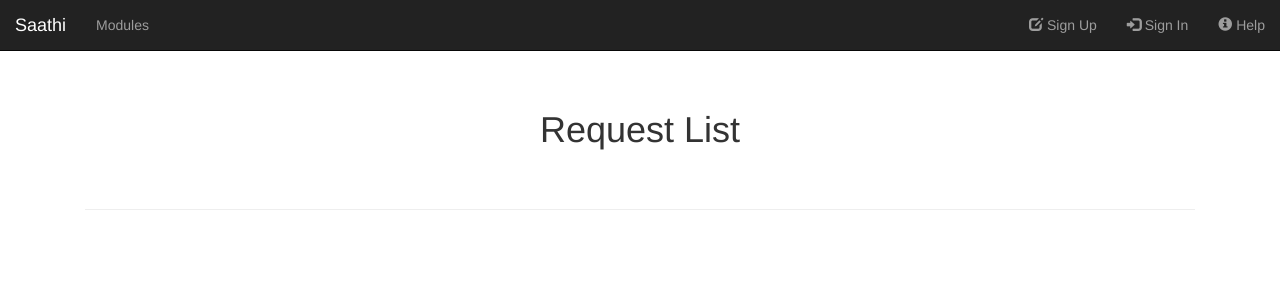
After one commit to nisargjhaveri/saathi, a PHP site: template app/views/requests/view.php in a window 1280 px wide. The commit adds this page. Shown: the top 300 px of the page. Run offline with PHP 8.4, Linux system fonts and the light colour scheme; the template is opened without the code that fills it, so the values that code supplies are empty; some libraries are stand-ins or nearby versions.

Commit message:
View requests

```diff
--- a/app/views/requests/index.php
+++ b/app/views/requests/index.php
@@ -1,2 +1,3 @@
 <h1>Requests</h1>
-<a href="add">Request</a>
+<a href="add">Request</a><br>
+<a href="view"> List all Requests</a>
--- /dev/null
+++ b/app/views/requests/view.php
@@ -0,0 +1,153 @@
+<!DOCTYPE html>
+<html>
+<head>
+    <meta charset="utf-8">
+    <meta http-equiv="X-UA-Compatible" content="IE=edge">
+    <meta name="viewport" content="width=device-width, initial-scale=1">
+    <link href="<?php echo base_url(); ?>static/css/bootstrap.min.css" rel="stylesheet" media="screen">
+    <link href="<?php echo base_url(); ?>static/css/sidebar.css" rel="stylesheet" media="screen">
+    <script src="https://ajax.googleapis.com/ajax/libs/jquery/1.11.2/jquery.min.js"></script>
+    <script src="<?php echo base_url(); ?>static/js/bootstrap.js"></script>
+
+</head>
+<nav class="navbar navbar-inverse navbar-fixed-top" id="navbar" role="navigation" style="visibility: visible">
+    <div class="container-fluid">
+
+        <!-- Brand and toggle get grouped for better mobile display -->
+        <div class="navbar-header">
+            <button type="button" class="navbar-toggle collapsed" data-toggle="collapse" data-target="#bs-example-navbar-collapse-1">
+                <span class="sr-only">Toggle navigation</span>
+                <span class="icon-bar"></span>
+                <span class="icon-bar"></span>
+                <span class="icon-bar"></span>
+            </button>
+
+            <a class="navbar-brand" href="<?php echo base_url(); ?>">Saathi</a>
+        </div>
+
+        <!-- Collect the nav links, forms, and other content for toggling -->
+        <div class="collapse navbar-collapse" id="bs-example-navbar-collapse-1">
+            <ul class="nav navbar-nav">
+            </ul>
+
+            <ul class="nav navbar-nav navbar-right">
+                <!--li><a href="#">Link</a></li-->
+                <li>
+                    <a href="#">
+                        <i class="glyphicon glyphicon-edit"></i>
+                        Sign Up
+                    </a>
+                </li>
+                <li>
+                    <a href="#">
+                        <i class="glyphicon glyphicon-log-in"></i>
+                        Sign In
+                    </a>
+                </li>
+                <li>
+                    <a href="#">
+                        <i class="glyphicon glyphicon-info-sign"></i>
+                        Help
+                    </a>
+                </li>
+            </ul>
+
+            <ul class="nav navbar-nav navbar-left">
+                <li>
+                    <a href="#menu-toggle" id="menu-toggle">
+                        Modules
+                    </a>
+                </li>
+            </ul>
+
+        </div><!-- /.navbar-collapse -->
+    </div><!-- /.container-fluid -->
+</nav>
+<body style="padding: 50px">
+<div id="wrapper" class="toggled">
+    <!-- Sidebar -->
+    <div id="sidebar-wrapper">
+        <ul class="sidebar-nav">
+
+            <li>
+                <a href="<?php echo base_url(); ?>missing/">
+                    Missing People
+                </a>
+            </li>
+
+            <li>
+                <a href="<?php echo base_url(); ?>organisations/">
+                    Organisations
+                </a>
+            </li>
+
+            <li>
+                <a href="#">
+                    Camps
+                </a>
+            </li>
+
+            <li>
+                <a href="<?php echo base_url(); ?>assets/">
+                    Assets
+                </a>
+            </li>
+
+            <li>
+                <a href="#">
+                    Requests
+                </a>
+            </li>
+
+        </ul>
+    </div>
+    <div id="page-content-wrapper" style="background-color: #ffffff;">
+        <div class="container-fluid">
+            <div class="row">
+                <div class="col-lg-12">
+                    <div class="page-header">
+                        <h1 style="text-align: center;">
+                            Request List<br/>
+                        </h1>
+                        <br /><br />
+
+                        <?php
+                            foreach ($request_list as $list) {
+                                if($list['supplier_id']==NULL)
+                                {
+                                echo "<div class='panel panel-primary'>
+                                      <div class='panel-heading' style='font-size: large; padding-bottom: 15px'>
+                                        <b>Organisation Name: " . $list['org'] . "</b>
+                                        <div class='btn btn-info show' style='float: right;'>Show More</div>
+                                      </div>";
+                                echo "<div class='panel-body' id='panelBody1' style='display: none;'>";
+                                echo "<ul class='list-group'>";
+                                echo "<li class='list-group-item'><b> Organisation Name: </b>" . $list['org'] . " </li><li class='list-group-item'><b>Asset Name:  </b>".$list['asset']."</li><li class='list-group-item'><b>Priority: </b>".$list['priority']."</li><li class='list-group-item'><b>Request Date:  </b>".$list['request_date']."</li>";
+                                #echo "<li class='list-group-item'><b>fulfill date </b>" . $list['fulfill_date']."</li>";
+                                echo "<hr></div></div>";
+                            }
+                            }
+                        ?>
+                    </div>
+                </div>
+            </div>
+        </div>
+    </div>
+</div>
+
+<!-- Toggle Script -->
+<script>
+    $("#menu-toggle").click(function(e) {
+        e.preventDefault();
+        $("#wrapper").toggleClass("toggled");
+    });
+
+    $(".show").click(function(e) {
+        e.preventDefault();
+        $(this).closest('.panel').find('.panel-body').toggle("display");
+        $(this).text(($(this).text() == 'Hide') ? 'Show More' : 'Hide');
+    });
+</script>
+
+</body>
+</html>
```
Also changed, not shown: app/controllers/requests.php (+10 -0 lines), app/models/requests_model.php (+18 -0 lines).
